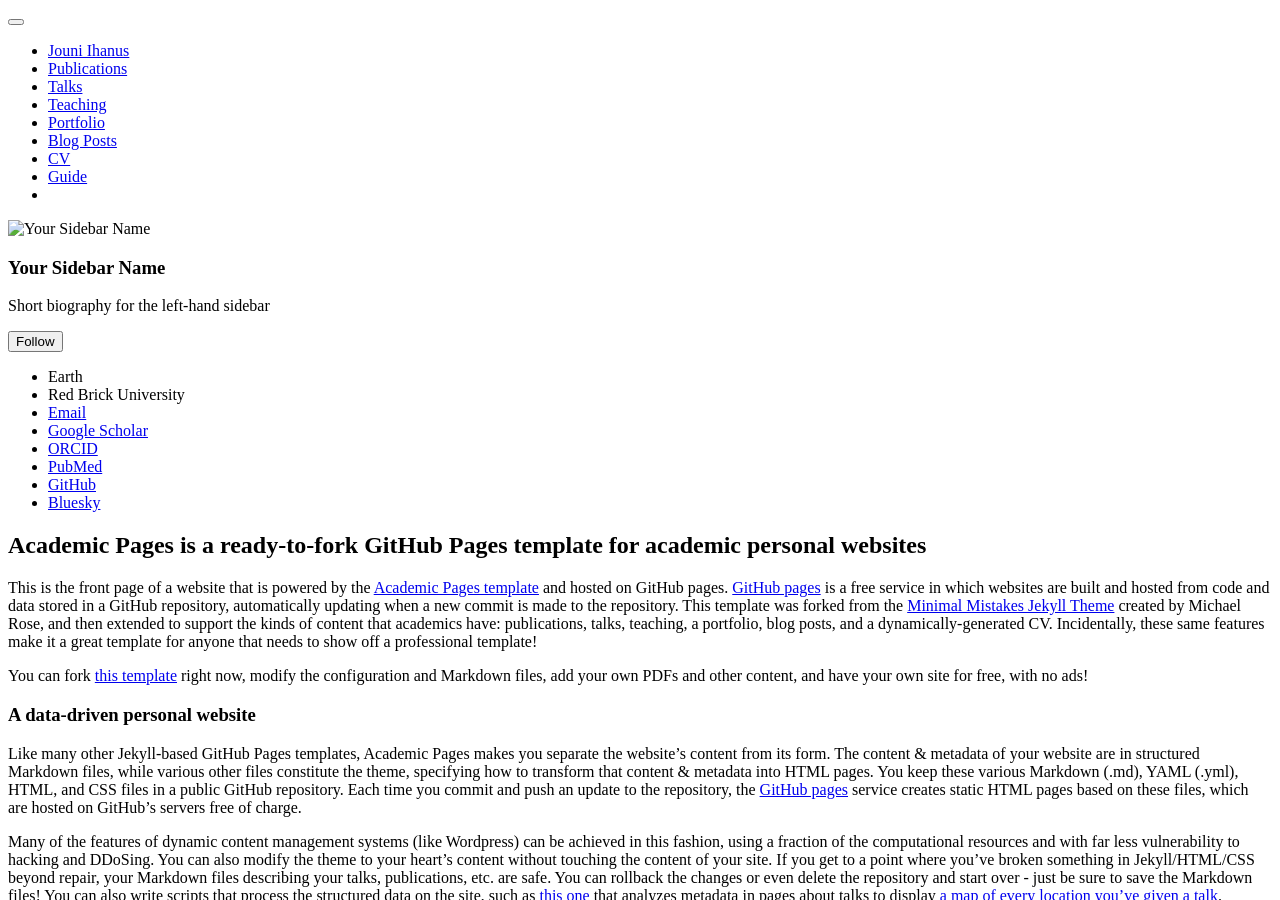
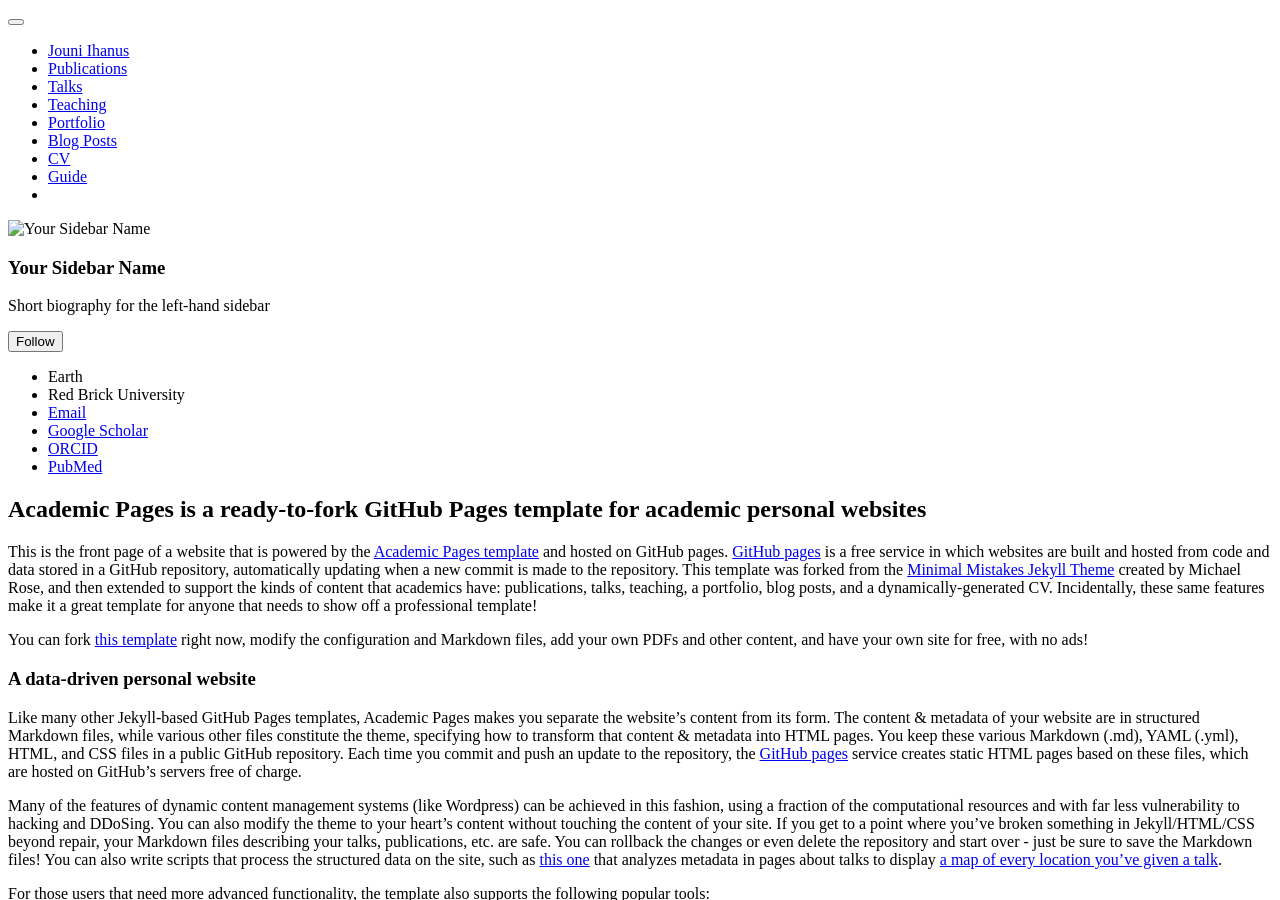
Before and after one commit to WNemesisW/WNemesisW.github.io, a Jekyll site: the page built from _pages/about.md, in a window 1280 px wide and 900 px high. Built offline with Jekyll 4.4.1, drawn with Linux system fonts in a browser that asks for light colours.

Commit message:
Update _config.yml

```diff
--- a/_config.yml
+++ b/_config.yml
@@ -48,39 +48,39 @@
 
 
   # Repositories and software development
-  bitbucket        : # Username - Update with your username on the site
-  codepen          : # Username
-  dribbble         : # Username
-  github           : "academicpages"
-  kaggle           : # Username
-  stackoverflow    : # User number or user number and name (i.e., use "1" or "1/jeff-atwood")
+  #bitbucket        : # Username - Update with your username on the site
+  #codepen          : # Username
+  #dribbble         : # Username
+  #github           : "academicpages"
+  #kaggle           : # Username
+  #stackoverflow    : # User number or user number and name (i.e., use "1" or "1/jeff-atwood")
 
   # Social media
-  artstation       : # Username
-  bluesky          : "bsky.app" # Replace this with you Bluesky username
-  facebook         : # Username
-  flickr           : # Username
-  foursquare       : # Username
-  goodreads        : # Username
-  google_plus      : # Username
-  keybase          : # Username
-  instagram        : # Username
-  lastfm           : # Username
+  #artstation       : # Username
+  #bluesky          : "bsky.app" # Replace this with you Bluesky username
+  #facebook         : # Username
+  #flickr           : # Username
+  #foursquare       : # Username
+  #goodreads        : # Username
+  #google_plus      : # Username
+  #keybase          : # Username
+  #instagram        : # Username
+  #lastfm           : # Username
   linkedin         : # Username
-  mastodon         : # URL
-  medium           : # URL
-  pinterest        : # Username
-  soundcloud       : # Username
-  steam            : # Username
-  telegram         : # URL
-  tumblr           : # Username
-  twitter          : # Username for X / Twitter
-  vine             : # Username
-  weibo            : # Username
-  wikipedia        : # Username
-  xing             : # Username
-  youtube          : # Username
-  zhihu            : # Username
+  #mastodon         : # URL
+  #medium           : # URL
+  #pinterest        : # Username
+  #soundcloud       : # Username
+  #steam            : # Username
+  #telegram         : # URL
+  #tumblr           : # Username
+  #twitter          : # Username for X / Twitter
+  #vine             : # Username
+  #weibo            : # Username
+  #wikipedia        : # Username
+  #xing             : # Username
+  #youtube          : # Username
+  #zhihu            : # Username
 
 # Publication Category - The following the list of publication categories and their headings
 publication_category:
```
